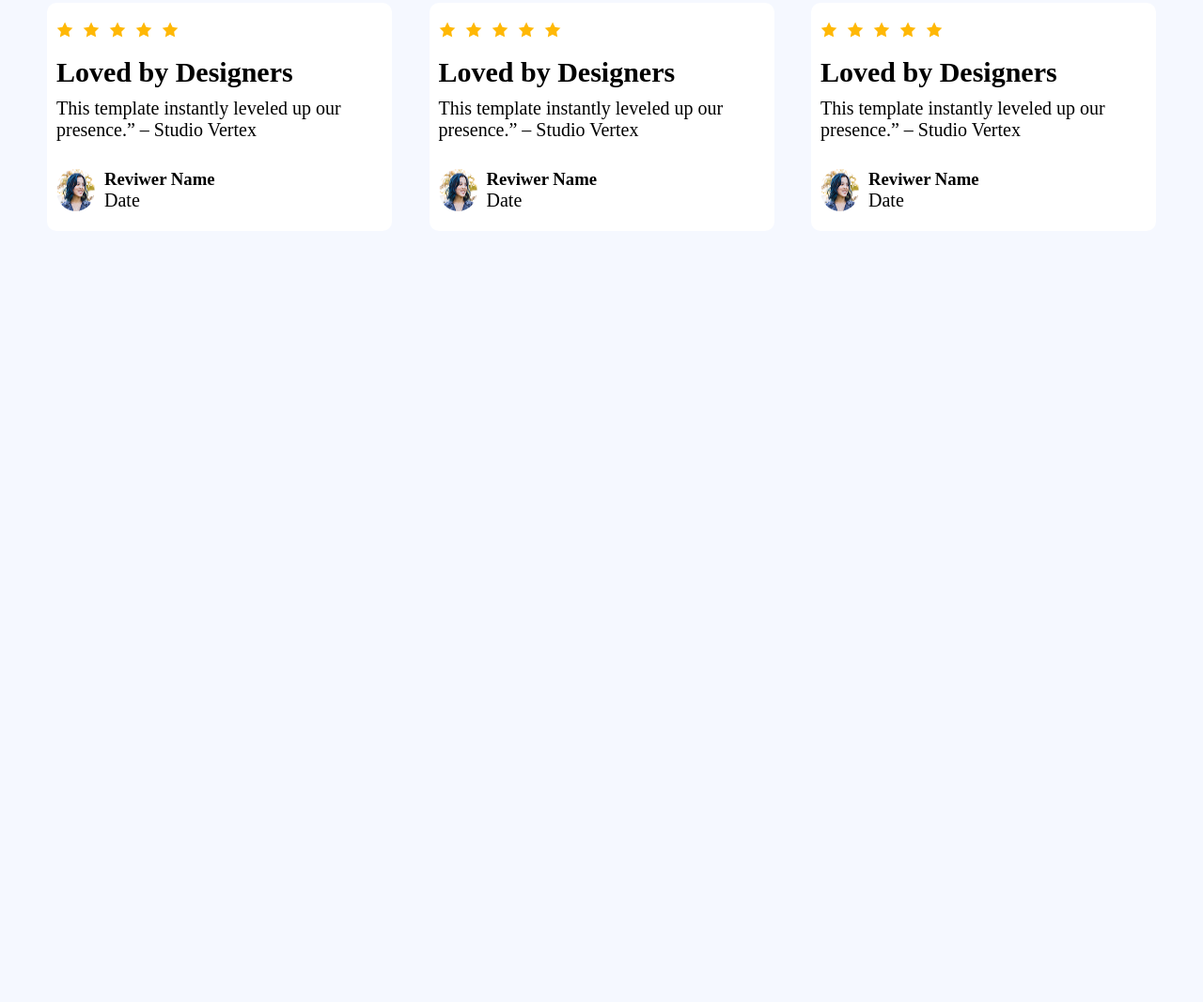
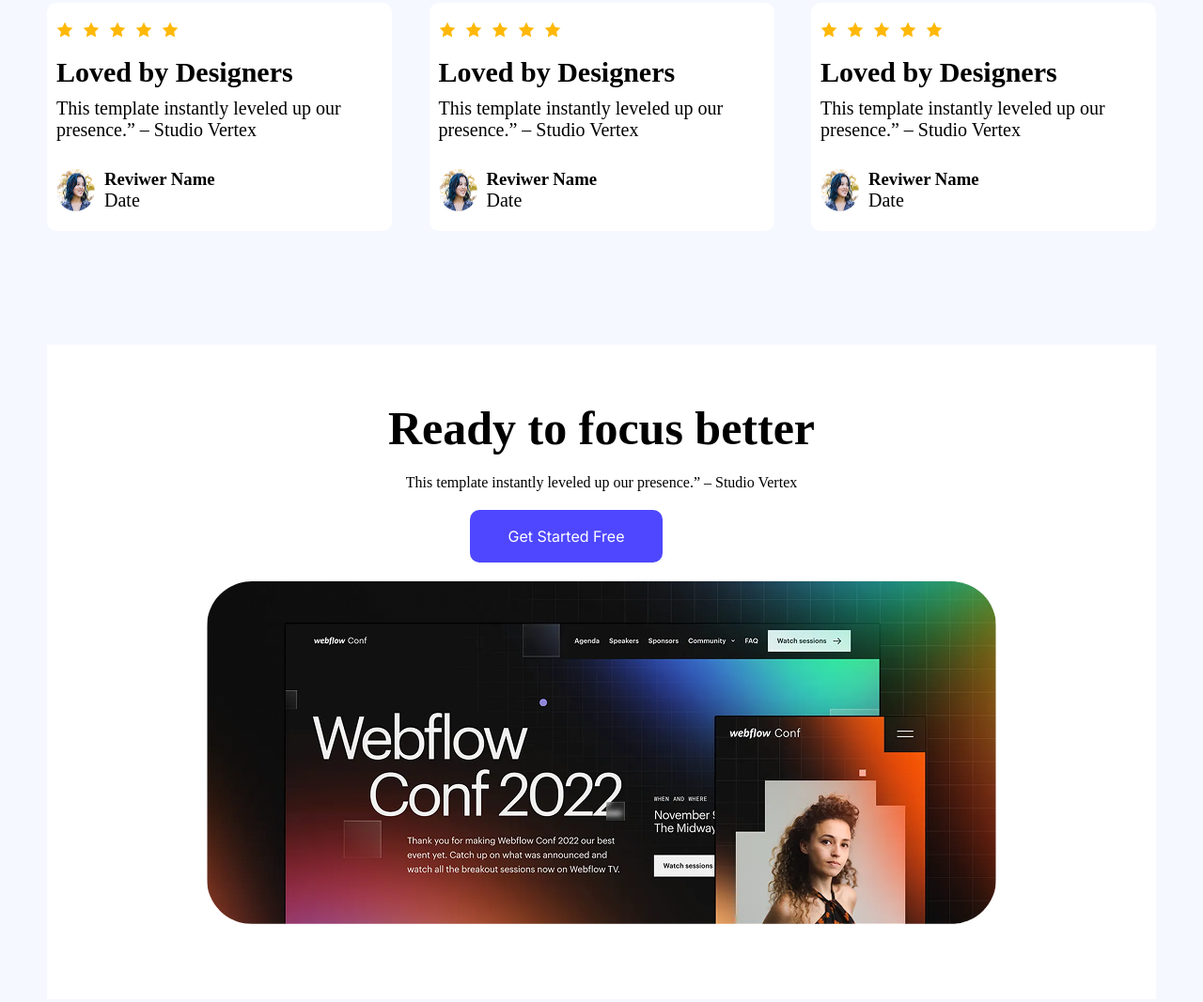
Before and after one commit to siddiquemd786/my-first-landingpage-inhero, a plain HTML site: page index.html in a window 1280 px wide. Shown: the part 1751-2818 px from the top of the page at 94% size. Before the commit the page ends 2118 px from the top, so only its background shows below. Drawn offline with Linux system fonts and the light colour scheme.

Commit message:
Done focus section

```diff
--- a/index.html
+++ b/index.html
@@ -107,6 +107,13 @@
             </div>
 
         </section>
+        <section class="reday-to-focus">
+            <h1>Ready to focus better</h1>
+            <p>This template instantly leveled up our presence.” – Studio Vertex</p>
+            <button class="btn4">Get Started Free</button>
+            <img src="Assets/wc-big.png" alt="">
+
+        </section>
 
     </main>
 
--- a/style.css
+++ b/style.css
@@ -206,3 +206,46 @@ body{
 .pic img{
     border-radius: 50%;
 }
+.reday-to-focus{
+   width: 1180px;
+    height: 697px;
+    background-color: #FFFFFF;
+    display: flex;
+    justify-content: center;
+    text-align: center;
+    flex-direction: column;
+     margin: 120px auto;
+}
+.reday-to-focus h1{
+    font-size: 50px;
+    font-weight: bold;
+    margin: 0;
+}
+.reday-to-focus p{
+    margin-top: 20px;
+}
+.reday-to-focus img{
+    width: 840px;
+    height: 365px;
+    border-radius: 48px;
+    margin: 20px auto;
+}
+
+.btn4 {
+    padding:18px 10px;
+    background-color: #4E47FF;
+    margin-top: 20px;
+
+
+    width: 205px;
+    margin-left: 450px;
+
+    color: white;
+    font-size: 16px;
+    text-align: center;
+    border-radius: 10px;
+    border: none;
+    outline: none;
+    cursor: pointer;
+    font-family: "Inter", sans-serif;
+}
```
